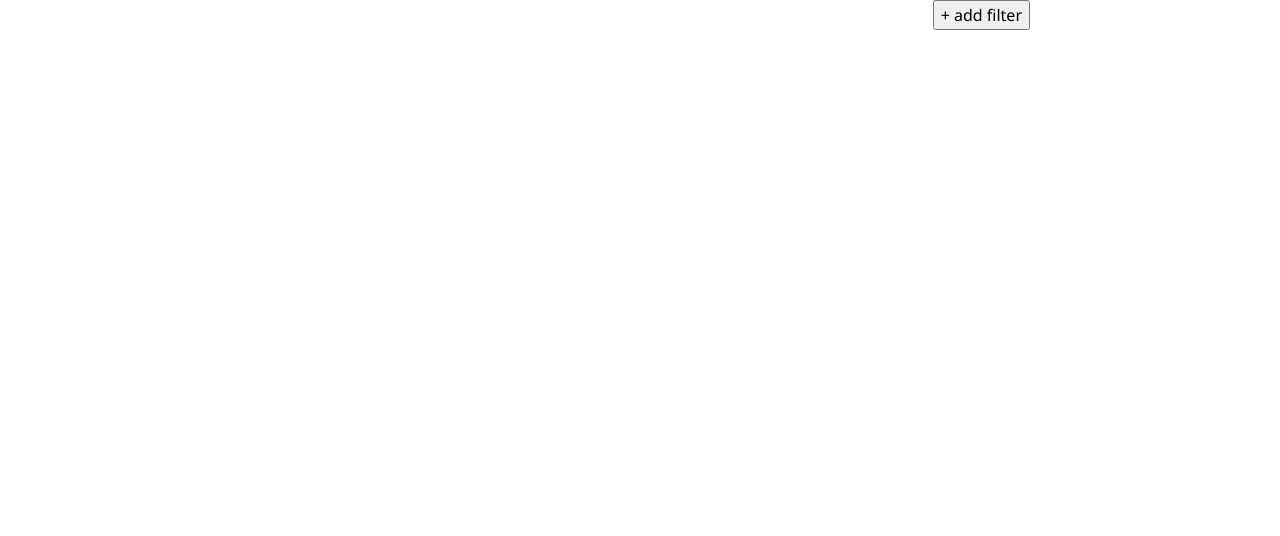
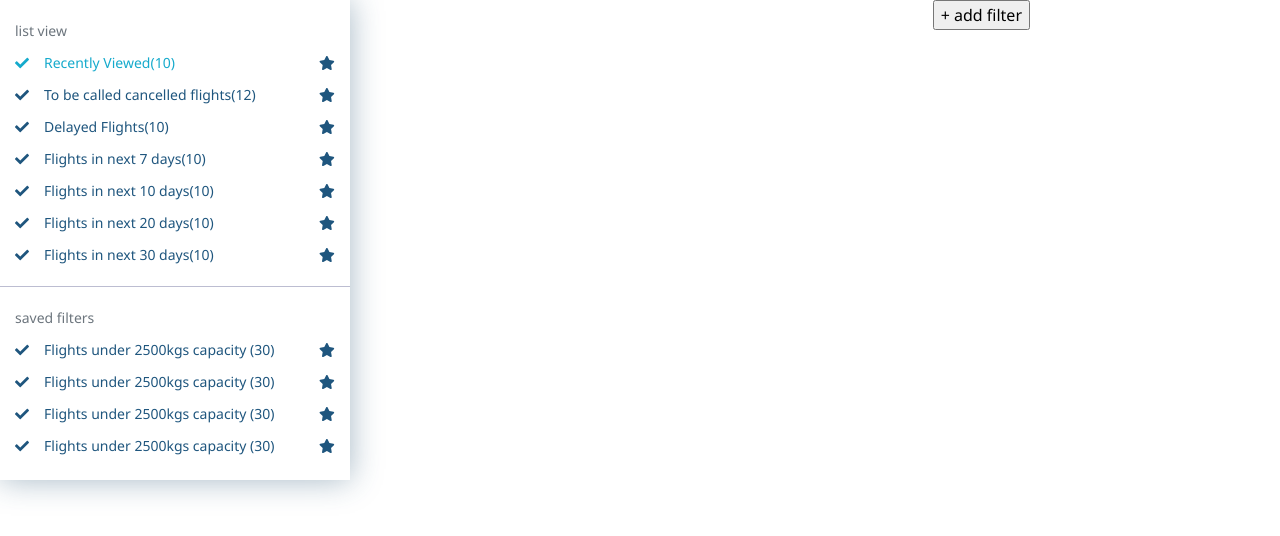
Before and after one commit to sujithcsaji88/components, a React (Create React App) app in the folder filter/: page / in a window 1280 px wide. Shown: the top 536 px of the page. Built offline with nearby package versions, Linux system fonts and the light colour scheme.

Commit message:
Lists component added

```diff
--- a/filter/src/App.js
+++ b/filter/src/App.js
@@ -2,6 +2,8 @@ import React, { useState, useRef, useEffect } from "react";
 import "./scss/filter.scss";
 import RightDrawer from "./components/drawer/rightdrawer";
 import LeftDrawer from "./components/drawer/leftdrawer";
+import List from './components/List/List';
+import Lists from './components/List/Lists';
 
 function useComponentVisible() {
   const [showSideDrawer, setShowSideDrawer] = useState(false);
@@ -91,6 +93,8 @@ function App() {
           onClick={() => setShowSideDrawer(true)}
         ></input>
       </div>
+        {/* <List/> */}
+        <Lists/>
     </div>
   );
 }
--- /dev/null
+++ b/filter/src/components/List/List.js
@@ -0,0 +1,31 @@
+import React from "react";
+import { FontAwesomeIcon } from "@fortawesome/react-fontawesome";
+import { faAlignLeft } from "@fortawesome/free-solid-svg-icons";
+
+const list = (props) => {
+  return (
+    <div
+      style={{ boxShadow: "0px 0px 4px rgba(18, 43, 60, 0.298039215686275)" }}>
+      <div style={{ display: "flex", width: "100%" }}>
+        <div style={{ display: "flex", alignItems: "center" }}>
+          <FontAwesomeIcon icon={faAlignLeft} />
+          <h6>All flights</h6>
+        </div>
+        <div style={{ marginLeft: "auto", display: "flex" }}>
+          <div>Close Segment</div>
+          <div>Open Segment</div>
+          <div>...</div>
+        </div>
+      </div>
+      <div style={{ display: "flex", width: "100%" }}>
+        <div style={{ display: "flex", alignItems: "center" }}>
+          <h6 className="listContent">Origin: FRA</h6>
+          <h6 className="listContent">Date: between 24 Apr - 9 May</h6>
+          <h6>+ Add Filter</h6>
+        </div>
+      </div>
+    </div>
+  );
+};
+
+export default list;
--- /dev/null
+++ b/filter/src/components/List/Lists.js
@@ -0,0 +1,106 @@
+import React from "react";
+import { FontAwesomeIcon } from "@fortawesome/react-fontawesome";
+import { faCheck, faStar } from "@fortawesome/free-solid-svg-icons";
+
+const lists = (props) => {
+  return (
+    <div className="lists">
+      <div className="listsView">
+        <div className="text-muted">list view</div>
+        <div className="alignLeft">
+          <FontAwesomeIcon icon={faCheck} className="selected"></FontAwesomeIcon>
+          <div className="leftSpace selected">Recently Viewed(10)</div>
+          <FontAwesomeIcon
+            icon={faStar}
+            className="marginLeft"
+          ></FontAwesomeIcon>
+        </div>
+        <div className="alignLeft">
+          <FontAwesomeIcon icon={faCheck}></FontAwesomeIcon>
+          <div className="leftSpace">To be called cancelled flights(12)</div>
+          <FontAwesomeIcon
+            icon={faStar}
+            className="marginLeft"
+          ></FontAwesomeIcon>
+        </div>
+        <div className="alignLeft">
+          <FontAwesomeIcon icon={faCheck}></FontAwesomeIcon>
+          <div className="leftSpace"> Delayed Flights(10)</div>
+          <FontAwesomeIcon
+            icon={faStar}
+            className="marginLeft"
+          ></FontAwesomeIcon>
+        </div>
+        <div className="alignLeft">
+          <FontAwesomeIcon icon={faCheck}></FontAwesomeIcon>
+          <div className="leftSpace"> Flights in next 7 days(10) </div>
+          <FontAwesomeIcon
+            icon={faStar}
+            className="marginLeft"
+          ></FontAwesomeIcon>
+        </div>
+        <div className="alignLeft">
+          <FontAwesomeIcon icon={faCheck}></FontAwesomeIcon>
+          <div className="leftSpace"> Flights in next 10 days(10) </div>
+          <FontAwesomeIcon
+            icon={faStar}
+            className="marginLeft"
+          ></FontAwesomeIcon>
+        </div>
+        <div className="alignLeft">
+          <FontAwesomeIcon icon={faCheck}></FontAwesomeIcon>
+          <div className="leftSpace"> Flights in next 20 days(10) </div>
+          <FontAwesomeIcon
+            icon={faStar}
+            className="marginLeft"
+          ></FontAwesomeIcon>
+        </div>
+        <div className="alignLeft">
+          <FontAwesomeIcon icon={faCheck}></FontAwesomeIcon>
+          <div className="leftSpace"> Flights in next 30 days(10) </div>
+          <FontAwesomeIcon
+            icon={faStar}
+            className="marginLeft"
+          ></FontAwesomeIcon>
+        </div>
+      </div>
+      <div className="savedFilters">
+        <div className="text-muted">saved filters</div>
+        <div className="alignLeft">
+          <FontAwesomeIcon icon={faCheck}></FontAwesomeIcon>
+          <div className="leftSpace">Flights under 2500kgs capacity (30)</div>
+          <FontAwesomeIcon
+            icon={faStar}
+            className="marginLeft"
+          ></FontAwesomeIcon>
+        </div>
+        <div className="alignLeft">
+          <FontAwesomeIcon icon={faCheck}></FontAwesomeIcon>
+          <div className="leftSpace">Flights under 2500kgs capacity (30)</div>
+          <FontAwesomeIcon
+            icon={faStar}
+            className="marginLeft"
+          ></FontAwesomeIcon>
+        </div>
+        <div className="alignLeft">
+          <FontAwesomeIcon icon={faCheck}></FontAwesomeIcon>
+          <div className="leftSpace">Flights under 2500kgs capacity (30)</div>
+          <FontAwesomeIcon
+            icon={faStar}
+            className="marginLeft"
+          ></FontAwesomeIcon>
+        </div>
+        <div className="alignLeft">
+          <FontAwesomeIcon icon={faCheck}></FontAwesomeIcon>
+          <div className="leftSpace">Flights under 2500kgs capacity (30)</div>
+          <FontAwesomeIcon
+            icon={faStar}
+            className="marginLeft"
+          ></FontAwesomeIcon>
+        </div>
+      </div>
+    </div>
+  );
+};
+
+export default lists;
--- a/filter/src/components/drawer/leftdrawer.js
+++ b/filter/src/components/drawer/leftdrawer.js
@@ -4,7 +4,7 @@ import Card from "react-bootstrap/Card";
 import { Accordion, Form } from "react-bootstrap";
 import {
   DEPARTURE_PORT,
-  ARRIVAL_PORT
+  ARRIVAL_PORT,
 } from "../../constants/filtertypeconstants";
 
 const leftDrawer = (props) => {
--- a/filter/src/scss/filter.scss
+++ b/filter/src/scss/filter.scss
@@ -59,7 +59,7 @@
     width: 195px;
   }
   .rightDrawer {
-    height: 410px;
+    height: 450px;
     overflow-y: scroll;
     overflow-x: hidden;
     width: 276px;
@@ -113,3 +113,55 @@ label {
   font-size: 12px;
   color: #bcbdd1;
 }
+
+// List
+.listContent {
+  background: #f3fdfa;
+  border: 1px solid #97ead5;
+  border-radius: 20px;
+  padding: 5px 5px;
+  margin: 0.5rem;
+}
+
+.lists {
+  box-shadow: 0px 0px 30px rgba(32, 77, 111, 0.4);
+  position: fixed;
+  height: 480px;
+  width: 350px;
+  font-size: 14px;
+  color: #1f567e;
+  line-height: 32px;
+  top: 0px;
+  left: 0px;
+  transition: 0.5s;
+  .listsView {
+    border-bottom: 1px solid #bcbdd1;
+    padding: 15px;
+  }
+  .alignLeft {
+    display: flex;
+    align-items: center;
+    .marginLeft {
+      margin-left: auto;
+    }
+    .leftSpace {
+      margin-left: 15px;
+    }
+    .selected {
+      color: #15aacc;
+    }
+  }
+  .savedFilters {
+    padding: 15px;
+    .alignLeft {
+      display: flex;
+      align-items: center;
+      .marginLeft {
+        margin-left: auto;
+      }
+      .leftSpace {
+        margin-left: 15px;
+      }
+    }
+  }
+}
```
